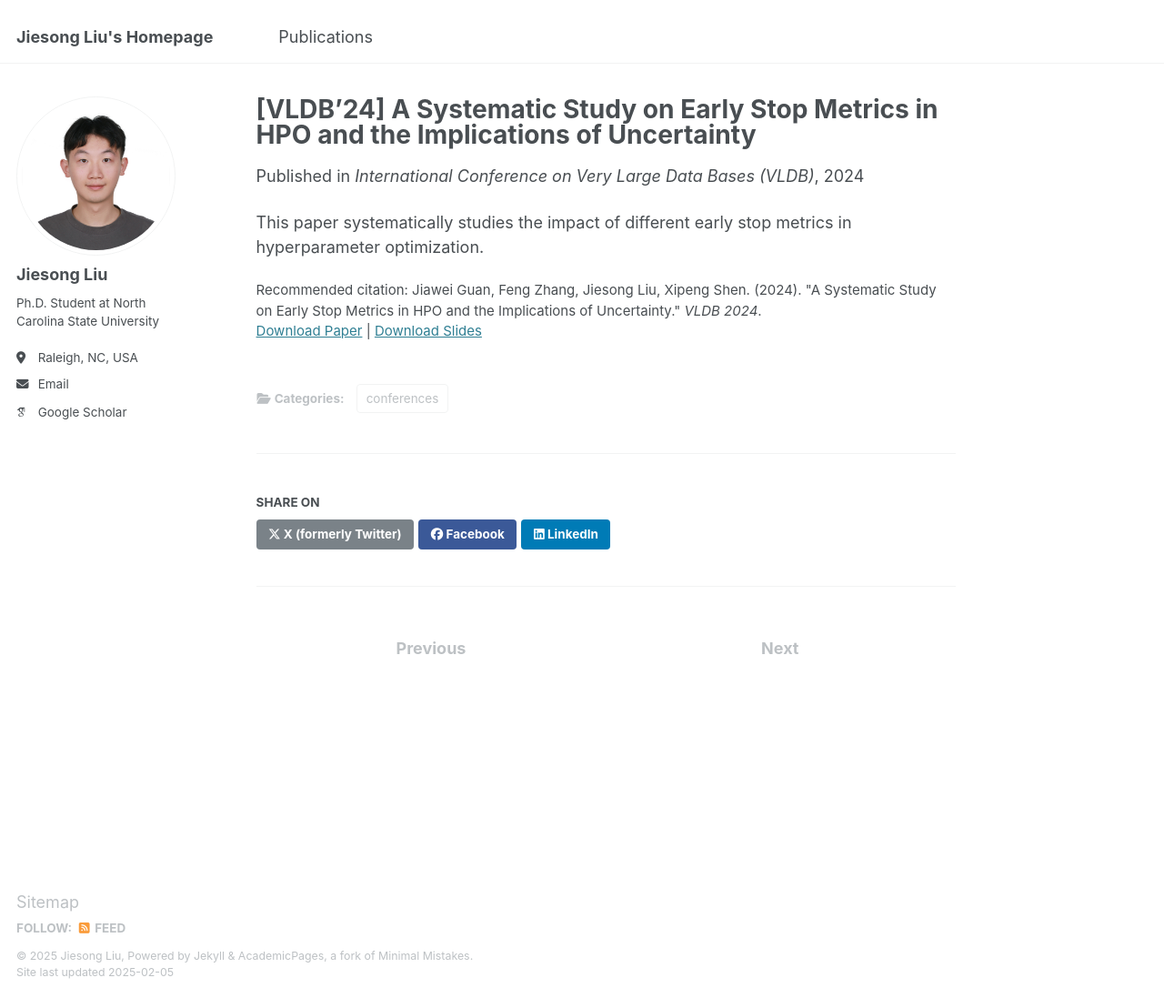
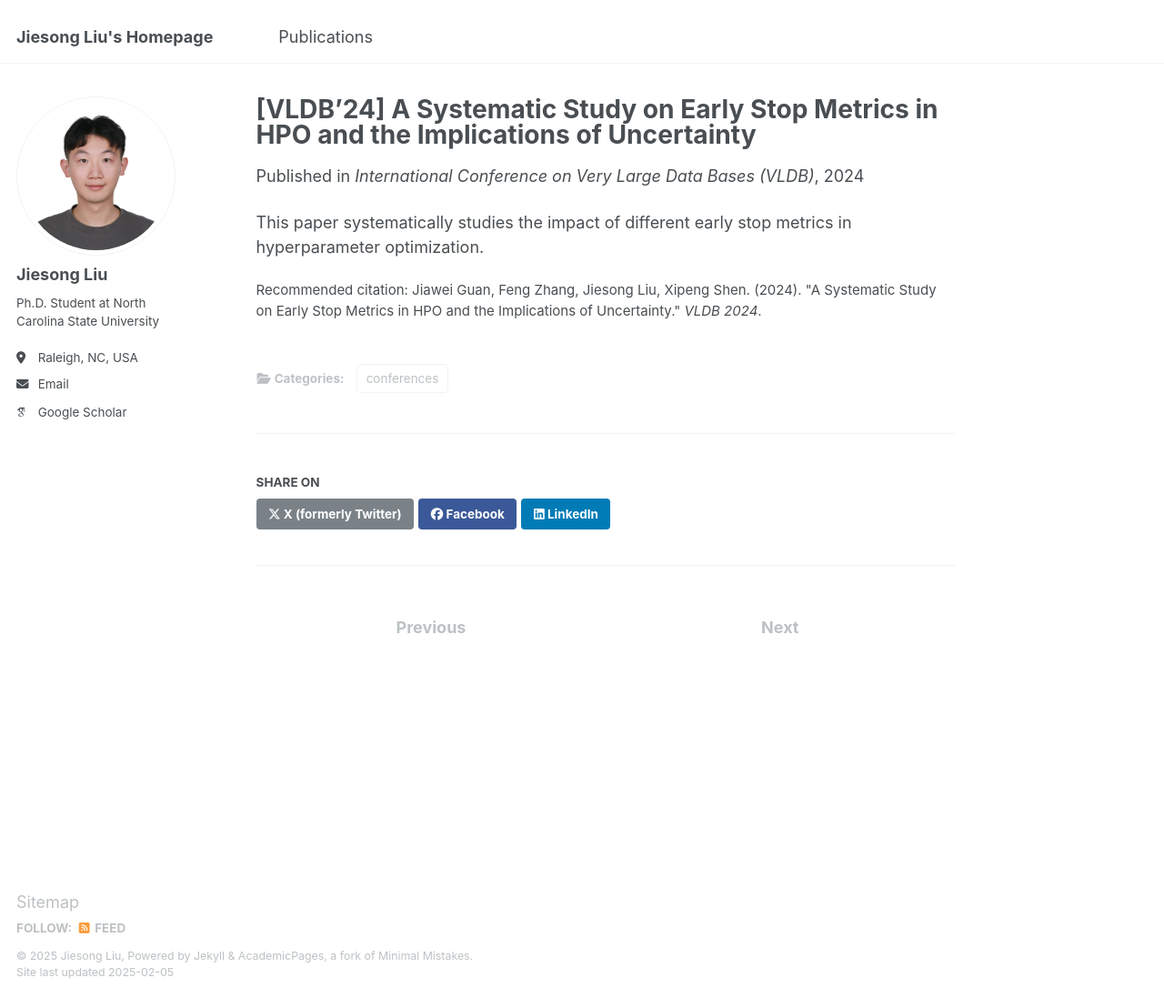
Before and after one commit to Fred1031/Fred1031.github.io, a Jekyll site: the page built from _publications/2024_vldb.md, in a window 1280 px wide and 1097 px high. Shown: the whole window at 91% size. Built offline with Jekyll 4.4.1, drawn with Linux system fonts in a browser that asks for light colours; some web fonts are replaced.

Commit message:
Update 2024_vldb.md

```diff
--- a/_publications/2024_vldb.md
+++ b/_publications/2024_vldb.md
@@ -10,8 +10,8 @@ category: conferences
 permalink: /publication/vldb_2024
 date: 2024-01-01
 venue: 'International Conference on Very Large Data Bases (VLDB)'
-slidesurl: 'http://fred1031.github.io/files/VLDB2024_slides.pdf'
-paperurl: 'http://fred1031.github.io/files/VLDB2024.pdf'
+slidesurl: #'http://fred1031.github.io/files/VLDB2024_slides.pdf'
+paperurl: #'http://fred1031.github.io/files/VLDB2024.pdf'
 citation: 'Jiawei Guan, Feng Zhang, Jiesong Liu, Xipeng Shen. (2024). "A Systematic Study on Early Stop Metrics in HPO and the Implications of Uncertainty." <i>VLDB 2024</i>.'
 ---
 
```
